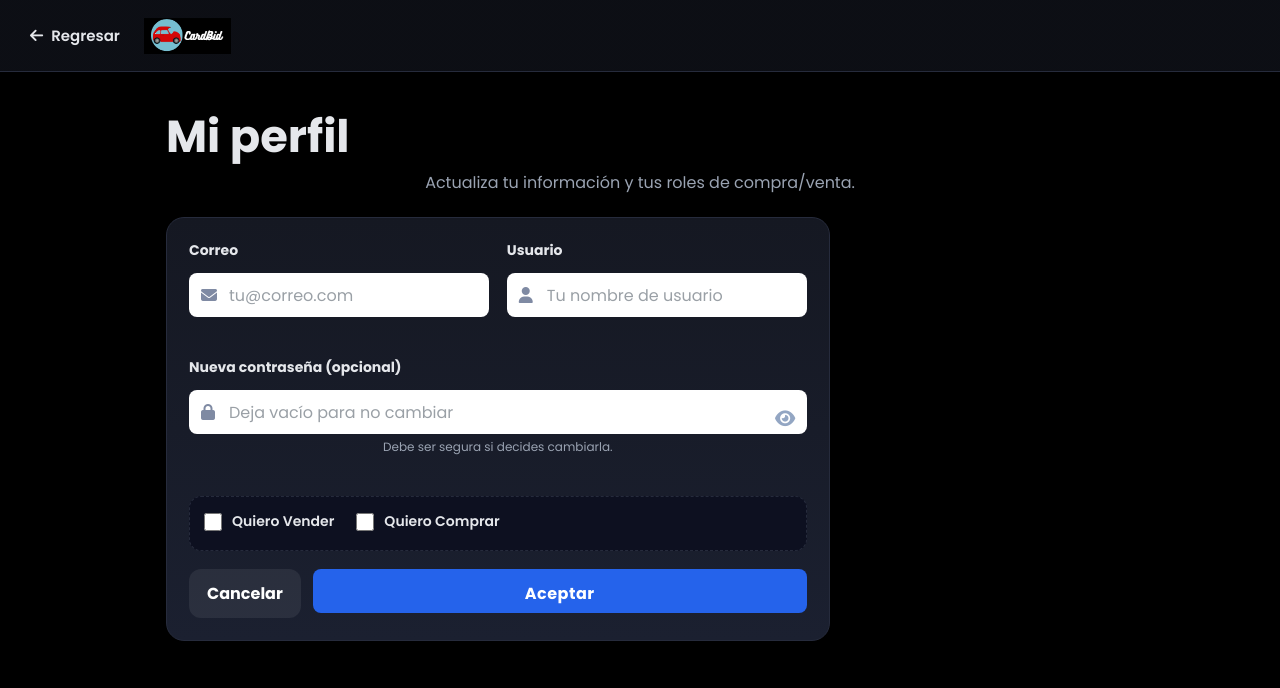
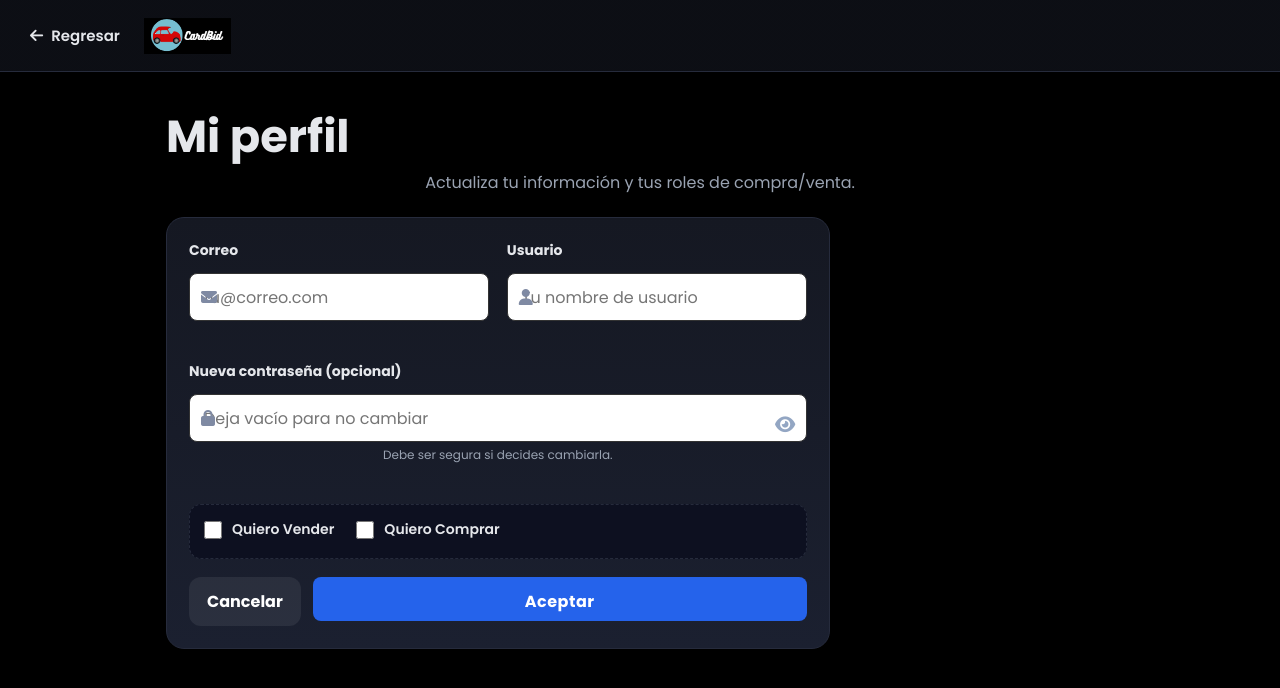
Before and after one commit to Alejandra-Cabrera21/CarBid, a React (Vite) app in the folder frontend/: page /perfil in a window 1280 px wide. Shown: the top 688 px of the page. Built offline with nearby package versions, Linux system fonts and the light colour scheme.

Commit message:
Ajuste de estilos: todos los textbox del registro con el mismo tamaño

```diff
--- a/frontend/src/styles/login.css
+++ b/frontend/src/styles/login.css
@@ -32,21 +32,34 @@ form label { font-weight: 600; margin-bottom: 4px; }
 /* ===== Inputs del mismo tamaño con iconos ===== */
 .input-wrapper { position: relative; width: 100%; }
 
-.input-wrapper input {
+/* ===== Inputs del mismo tamaño ===== */
+.input-wrapper,
+form input {
   width: 100%;
-  height: 44px;
-  padding: 10px 44px 10px 40px; /* espacio para icono izq y ojo der */
+  display: block;
+}
+
+.input-wrapper input,
+form input[type="text"],
+form input[type="email"],
+form input[type="password"] {
+  width: 100%;
+  height: 48px; /* todos del mismo alto */
+  padding: 0 14px;
   background: #fff;
   color: #111;
-  border: none;
+  border: 1px solid #333;
   border-radius: 8px;
+  font-size: 1rem;
   box-sizing: border-box;
-  font-size: 1rem;
   outline: none;
   transition: box-shadow .2s ease, transform .02s ease;
 }
-.input-wrapper input::placeholder { color: #9aa0a6; }
-.input-wrapper input:focus { box-shadow: 0 0 0 3px rgba(255,255,255,.25); }
+
+.input-wrapper input:focus,
+form input:focus {
+  box-shadow: 0 0 0 3px rgba(37, 99, 235, .25);
+}
 
 /* Iconos */
 .input-icon {
```
